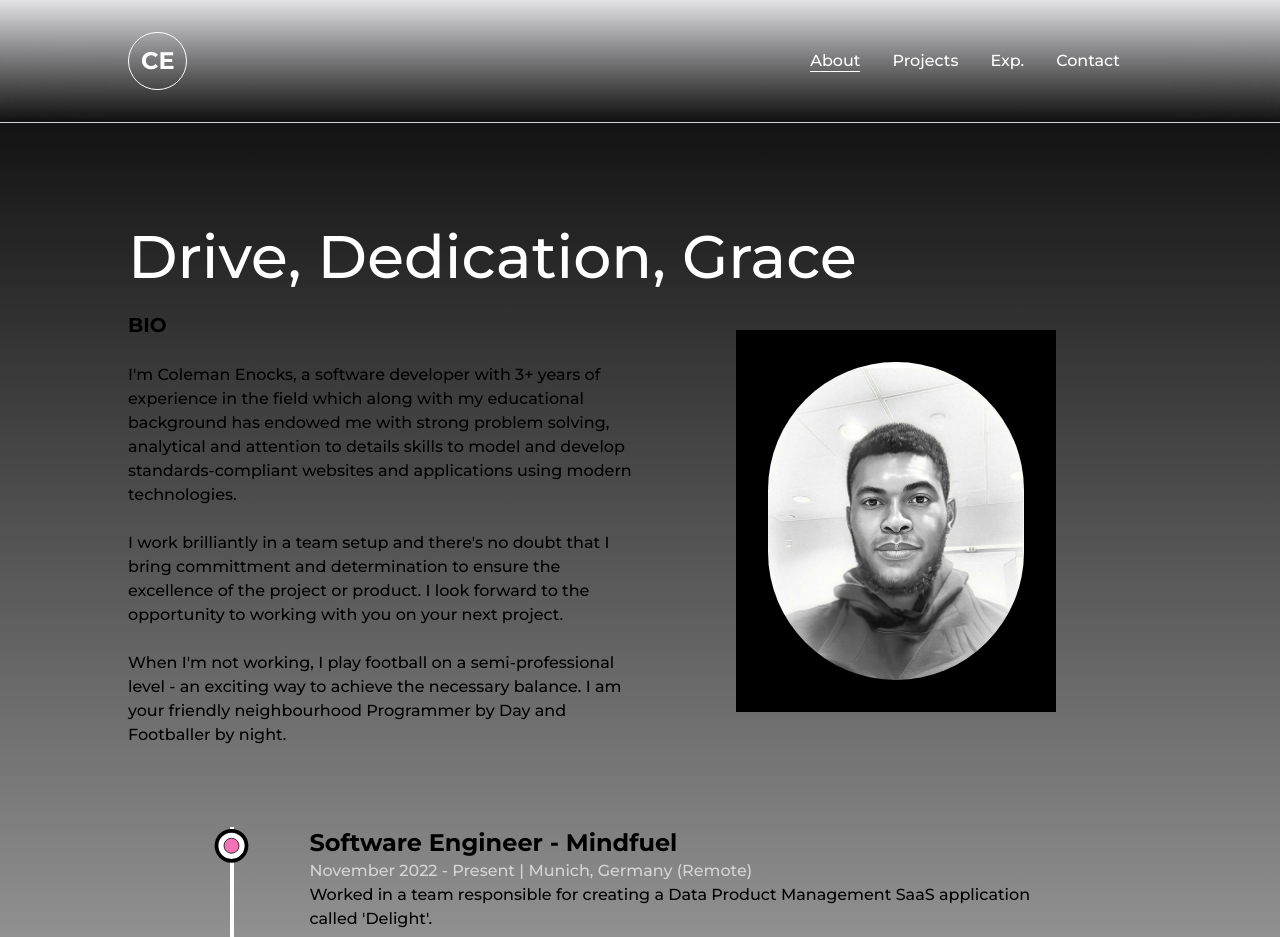
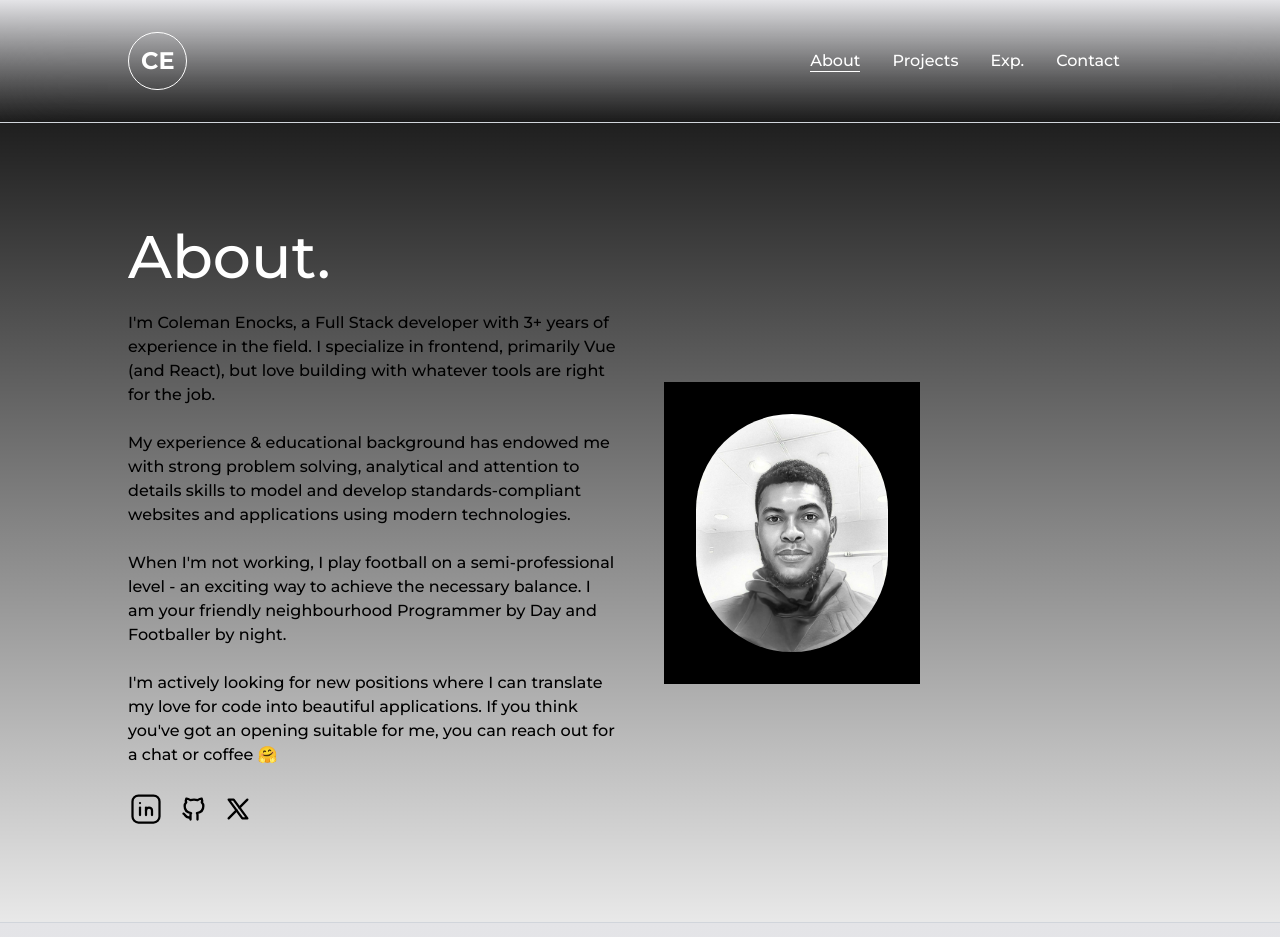
Before and after one commit to colenocks/portfolio_v2, a Next.js app: page /about in a window 1280 px wide. Shown: the top 937 px of the page. Built offline with nearby package versions, Linux system fonts and the light colour scheme.

Commit message:
update home content and about page

```diff
--- a/src/app/about/page.tsx
+++ b/src/app/about/page.tsx
@@ -4,43 +4,58 @@ import Image from "next/image"
 import AnimatedText from "@/components/AnimatedText"
 import BaseLayout from "@/components/BaseLayout"
 import aboutMe from "/public/about-me.png"
-import WorkHistory from "@/components/WorkHistory"
+import { BrandXIcon, BrandGithubIcon, BrandLinkedinIcon } from "@/components/Icons"
+import Link from "next/link"
 
 export const metadata: Metadata = {
   title: "About",
 }
 
 const about = () => {
-  const paragraph1 = `I'm Coleman Enocks, a software developer with 3+ years of experience in the field which along with my educational background has endowed me with strong problem solving, analytical and attention to details skills to model and develop standards-compliant websites and applications using modern technologies.`
-
-  const paragraph2 = `I work brilliantly in a team setup and there's no doubt that I bring committment and determination to ensure the excellence of the project or product. I look forward to the opportunity to working with you on your next project.`
-
-  const paragraph3 = `When I'm not working, I play football on a semi-professional level - an exciting way to achieve the necessary balance. I am your friendly neighbourhood Programmer by Day and Footballer by night.`
+  const paragraphs = [
+    { id: "1", text: "I'm Coleman Enocks, a Full Stack developer with 3+ years of experience in the field. I specialize in frontend, primarily Vue (and React), but love building with whatever tools are right for the job." },
+    // {id: "2", text: `I work brilliantly in a team setup and there's no doubt that I bring committment and determination to ensure the excellence of the project or product. I look forward to the opportunity to working with you on your next project.`},
+    { id: "2", text: "My experience & educational background has endowed me with strong problem solving, analytical and attention to details skills to model and develop standards-compliant websites and applications using modern technologies." },
+    { id: "3", text: `When I'm not working, I play football on a semi-professional level - an exciting way to achieve the necessary balance. I am your friendly neighbourhood Programmer by Day and Footballer by night.` },
+    { id: "4", text: "I'm actively looking for new positions where I can translate my love for code into beautiful applications. If you think you've got an opening suitable for me, you can reach out for a chat or coffee 🤗" },
+  ]
 
   return (
     <BaseLayout className={"space-y-20"}>
       <div>
-        <AnimatedText text="Drive, Dedication, Grace" />
-        <div className={"flex items-center"}>
+        <AnimatedText text="About." />
+        <div className={"flex items-center gap-12"}>
           <div className={"mt-4 w-1/2"}>
-            <h2 className={"mb-6 text-xl font-bold uppercase"}>BIO</h2>
             <div className={"flex flex-col gap-y-6"}>
-              <p className={"font-medium"}>{paragraph1}</p>
-              <p className={"font-medium"}>{paragraph2}</p>
-              <p className={"font-medium"}>{paragraph3}</p>
+              {paragraphs.map((paragraph) => {
+                return (
+                  <p className={"font-medium"} key={paragraph.id}>
+                    {paragraph.text}
+                  </p>
+                )
+              })}
+            </div>
+            <div className={"my-6 flex items-center gap-x-4 font-medium "}>
+              <div className="flex items-center gap-x-4">
+                <Link href={"https://linkedin.com/in/coleman-enocks"}>
+                  <BrandLinkedinIcon className="scale:100 cursor-pointer transition-all ease-linear hover:scale-125 hover:text-pink-400" size={36} stroke={1.5} />
+                </Link>
+                <Link href={"https://github.com/colenocks"}>
+                  <BrandGithubIcon className="scale:100 cursor-pointer transition-all ease-linear hover:scale-125 hover:text-pink-400" size={28} />
+                </Link>
+                <Link href={"https://x.com/@colenocks"}>
+                  <BrandXIcon className="scale:100 cursor-pointer transition-all ease-linear hover:scale-125 hover:text-pink-400" size={28} />
+                </Link>
+              </div>
             </div>
           </div>
 
-          <div className={"flex w-1/2 items-center justify-center"}>
-            <div className={"w-80 border-white bg-black p-8"}>
+          <div className={"flex w-1/2 items-start"}>
+            <div className={"w-64 bg-black p-8 lg:-mt-20"}>
               <Image src={aboutMe} alt="Coleman Enocks" className={"h-auto w-full rounded-full "} />
             </div>
           </div>
         </div>
-      </div>
-
-      <div>
-        <WorkHistory />
       </div>
     </BaseLayout>
   )
--- a/src/app/page.tsx
+++ b/src/app/page.tsx
@@ -8,18 +8,17 @@ export default function Home() {
   return (
     <BaseLayout>
       <div className="mx-auto w-1/2">
-        <AnimatedText text="Bringing Ideas To life with Code" />
+        <AnimatedText text="Hey, I'm Cole." />
         <p className="my-4 text-base font-medium text-white">
-          As a software engineer, I have been endowed with just enough expertise to turning ideas into innovative web applications. At the moment, I have quite a <span className={"underline"}>light</span> catalog of projects you can explore, but
-          there are more exciting ones in the works. 🏗️
+          As a <span className="text-pink-400">Full Stack developer</span>, I have just enough expertise to turn ideas into innovative applications. If you find this exciting and want to get in touch, let&#39;s connect!.
         </p>
 
         <div className="mt-2 flex items-center gap-4 self-start">
           <ButtonLink link="https://drive.google.com/file/d/146rG5DCqhHxyoR9-rXVntkcZbXU88WIN/view?usp=sharing" target={"_blank"} downloadable>
-            Resume <ExternalLinkIcon className={"mb-0.5 ml-1 w-5"} />
+            My Resume <ExternalLinkIcon className={"mb-0.5 ml-1 w-5"} />
           </ButtonLink>
-          <Link href="mailto:enockscoleman@gmail.com" target={"_blank"} className={"font-medium capitalize text-white hover:underline"}>
-            Contact me
+          <Link href="/contact" className={"font-medium capitalize text-white hover:underline"}>
+            Contact Me
           </Link>
         </div>
       </div>
```
